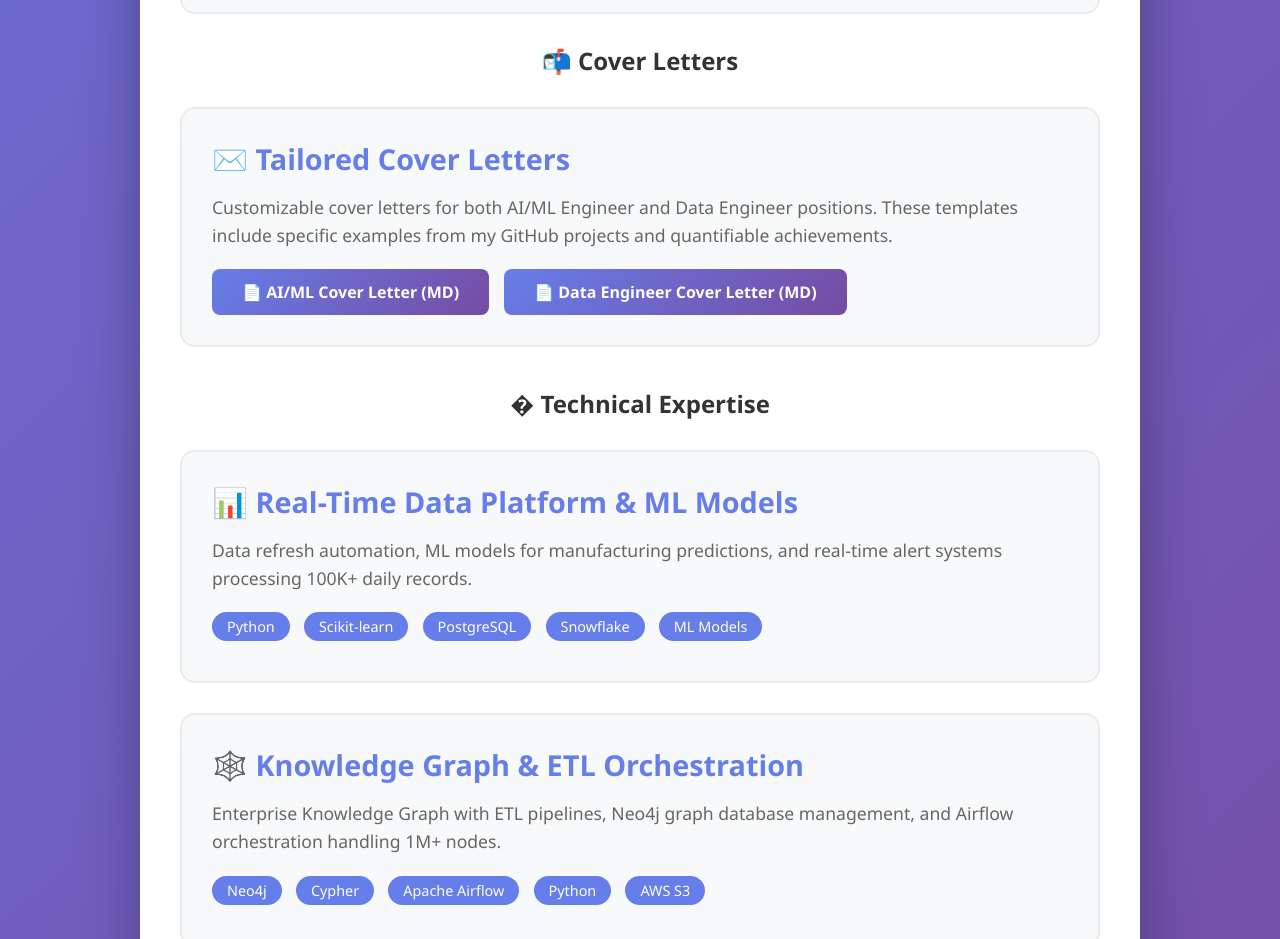
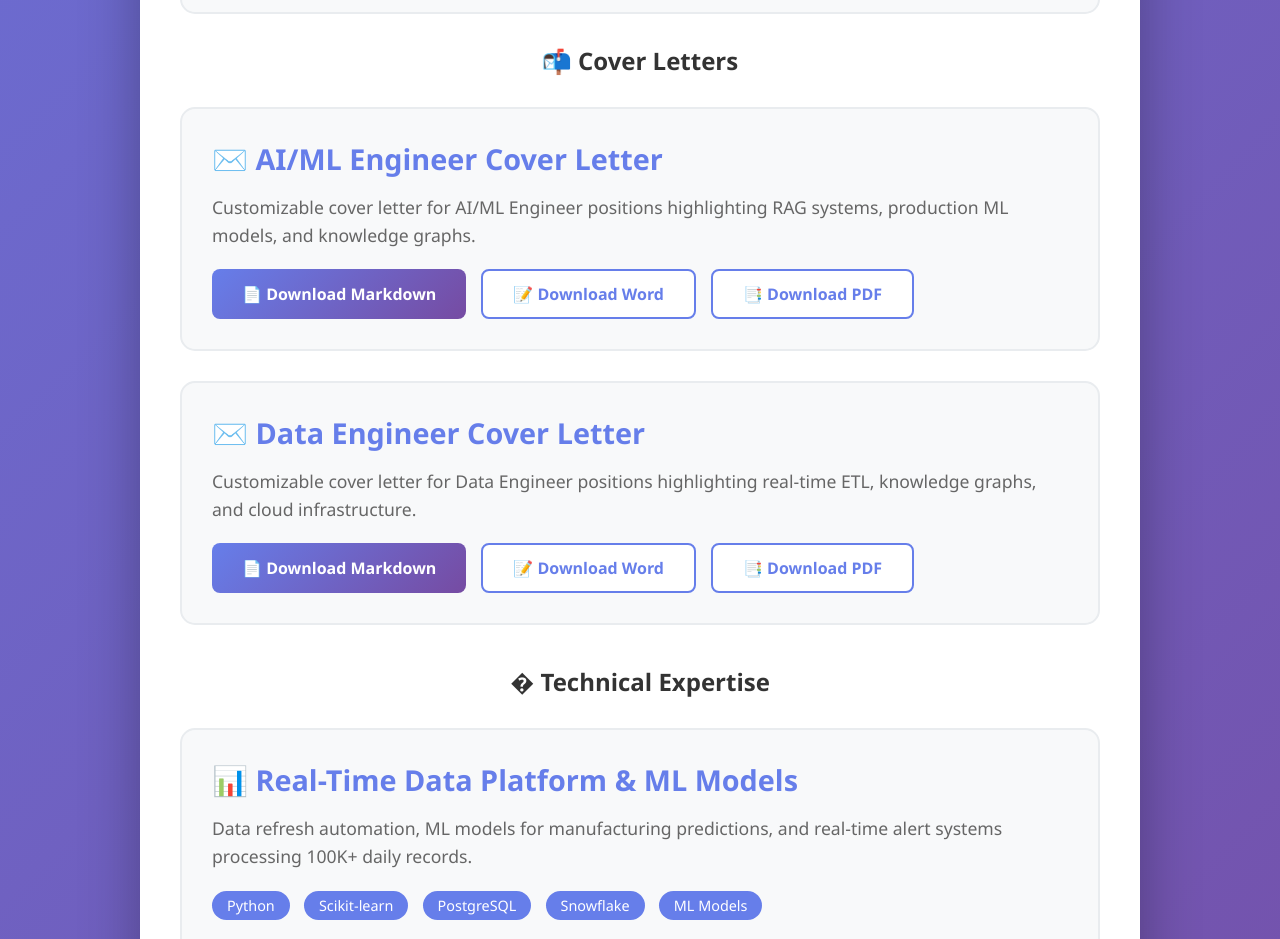
Before and after one commit to sercostr/CV-Portfolio, a plain HTML site: page index.html in a window 1280 px wide. Shown: the part 1900-2839 px from the top of the page. Drawn offline with Linux system fonts and the light colour scheme.

Commit message:
Add PDF download buttons for cover letters

```diff
--- a/index.html
+++ b/index.html
@@ -454,11 +454,11 @@
           </h2>
 
           <div class="cv-card">
-            <h3>✉️ Tailored Cover Letters</h3>
+            <h3>✉️ AI/ML Engineer Cover Letter</h3>
             <p>
-              Customizable cover letters for both AI/ML Engineer and Data
-              Engineer positions. These templates include specific examples from
-              my GitHub projects and quantifiable achievements.
+              Customizable cover letter for AI/ML Engineer positions
+              highlighting RAG systems, production ML models, and knowledge
+              graphs.
             </p>
             <div class="download-buttons">
               <a
@@ -466,14 +466,52 @@
                 class="btn btn-primary"
                 download
               >
-                📄 AI/ML Cover Letter (MD)
+                📄 Download Markdown
               </a>
+              <a
+                href="Cover_Letter_AI_ML_Engineer_v2.docx"
+                class="btn btn-secondary"
+                download
+              >
+                📝 Download Word
+              </a>
+              <a
+                href="Cover_Letter_AI_ML_Engineer_v2.pdf"
+                class="btn btn-secondary"
+                download
+              >
+                📑 Download PDF
+              </a>
+            </div>
+          </div>
+
+          <div class="cv-card">
+            <h3>✉️ Data Engineer Cover Letter</h3>
+            <p>
+              Customizable cover letter for Data Engineer positions highlighting
+              real-time ETL, knowledge graphs, and cloud infrastructure.
+            </p>
+            <div class="download-buttons">
               <a
                 href="Cover_Letter_Data_Engineer_v2.md"
                 class="btn btn-primary"
                 download
               >
-                📄 Data Engineer Cover Letter (MD)
+                📄 Download Markdown
+              </a>
+              <a
+                href="Cover_Letter_Data_Engineer_v2.docx"
+                class="btn btn-secondary"
+                download
+              >
+                📝 Download Word
+              </a>
+              <a
+                href="Cover_Letter_Data_Engineer_v2.pdf"
+                class="btn btn-secondary"
+                download
+              >
+                📑 Download PDF
               </a>
             </div>
           </div>
```
Also changed, not shown: 2 other files.
